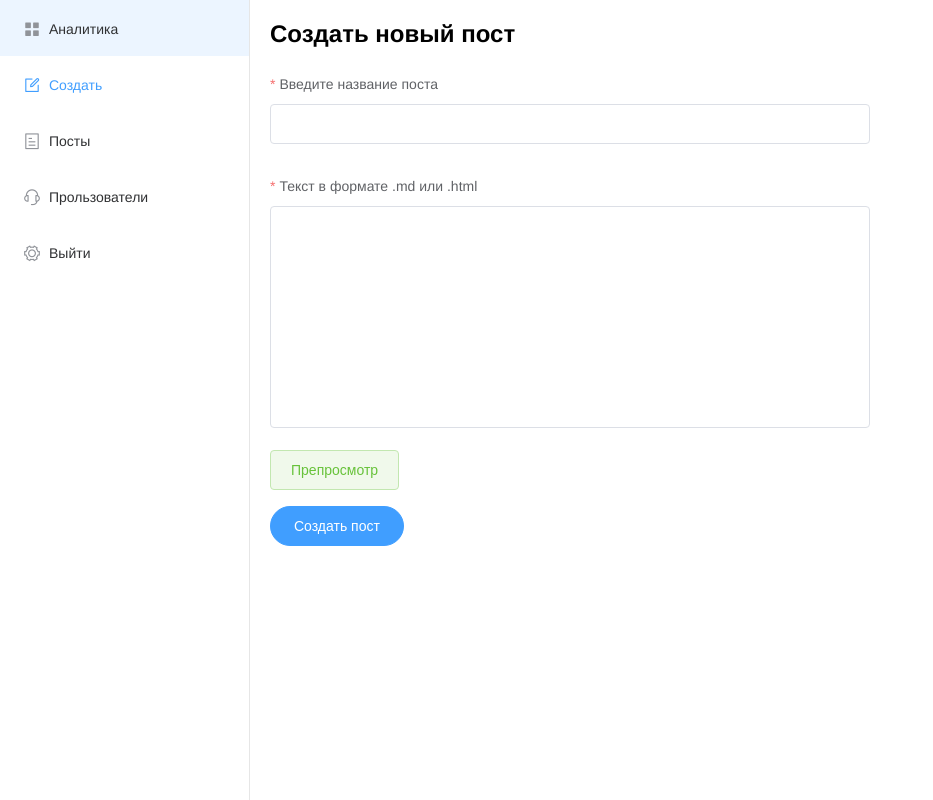
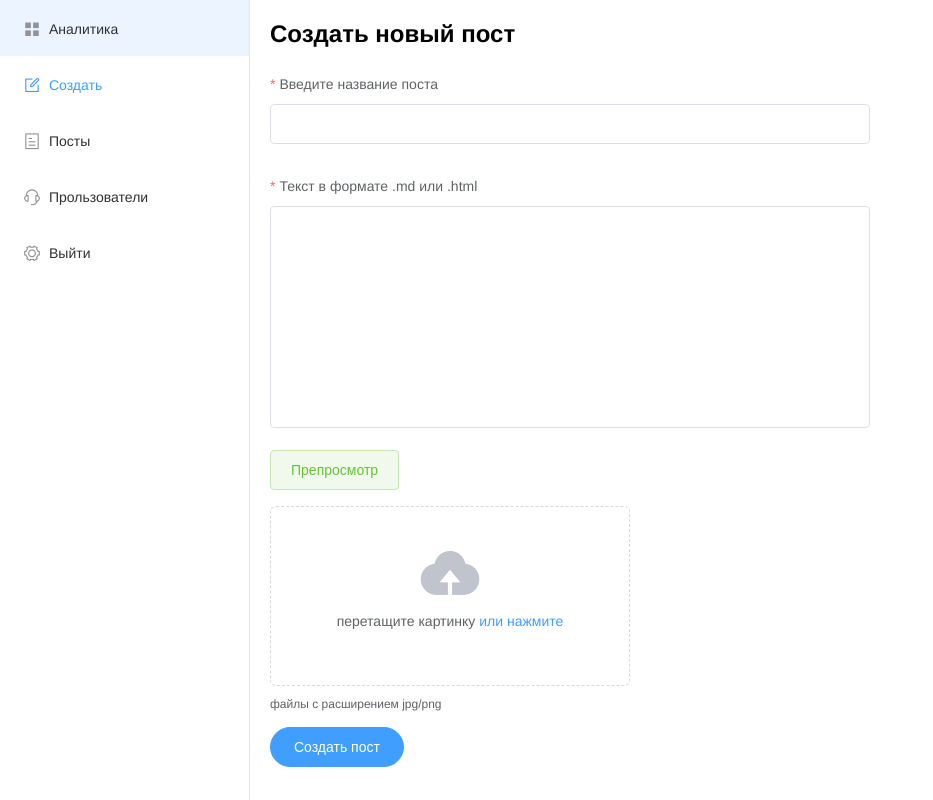
Before and after one commit to realing29/nuxt-blog, a Nuxt app: page /admin/create in a window 1280 px wide. Shown: the whole page, without its empty margins (0-933 px from the left). Built offline with nearby package versions, Linux system fonts and the light colour scheme; no server answers.

Commit message:
Пройден урок 41 и 4 раздел "Загрузка файла"

```diff
--- a/pages/admin/create.vue
+++ b/pages/admin/create.vue
@@ -18,6 +18,19 @@
       </div>
     </el-dialog>
 
+    <el-upload
+      class="mb"
+      drag
+      ref='upload'
+      action="https://jsonplaceholder.typicode.com/posts/"
+      :on-change="handleImageChange"
+      :auto-upload="false"
+    >
+      <i class="el-icon-upload"></i>
+      <div class="el-upload__text">перетащите картинку <em>или нажмите</em></div>
+      <div class="el-upload__tip" slot="tip">файлы с расширением jpg/png</div>
+    </el-upload>
+
     <el-form-item>
       <el-button type="primary" native-type="submit" round :loading="loading">Создать пост</el-button>
     </el-form-item>
@@ -30,6 +43,7 @@
   middleware: ["admin-auth"],
   data() {
     return {
+      image: null,
       previewDialog: false,
       loading: false,
       controls: {
@@ -55,25 +69,33 @@
     };
   },
   methods: {
+    handleImageChange(file, fileList){
+      this.image = file.raw
+    },
     onSubmit() {
       this.$refs.form.validate(async valid => {
-        if (valid) {
+        if (valid && this.image) {
           this.loading = true;
 
           const formData = {
             title: this.controls.title,
-            text: this.controls.text
+            text: this.controls.text,
+            image: this.image
           };
 
           try {
             await this.$store.dispatch("post/create", formData);
-            this.controls.text = "";
-            this.controls.title = "";
+            this.controls.text = ""
+            this.controls.title = ""
+            this.image = null
+            this.$refs.upload.clearFiles()
             this.$message.success("Пост создан");
           } catch (e) {
           } finally {
             this.loading = false;
           }
+        } else {
+          this.$message.warning('Форма не валидна')
         }
       });
     }
--- a/store/post.js
+++ b/store/post.js
@@ -16,12 +16,23 @@
   async update({}, {id, text}){
 
   },
-  async create({}, {title, text}) {
-    return await new Promise(resolve => {
-      setTimeout(() => {
-        resolve()
-      }, 1000)
-    })
+  async create({commit}, {title, text, image}) {
+    try {
+      const fd = new FormData()
+
+      fd.append('title', title)
+      fd.append('text', text)
+      fd.append('image', image, image.name)
+
+      return await new Promise(resolve => {
+        setTimeout(() => {
+          resolve()
+        }, 1000)
+      })
+    } catch (e) {
+      commit('setError', e, {root: true})
+      throw e
+    }
   },
   async fetchAdminById({}, id){
     return await new Promise(resolve => {
```
